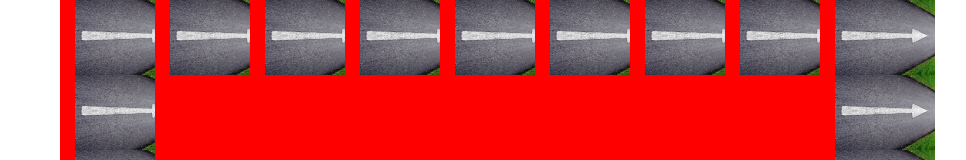
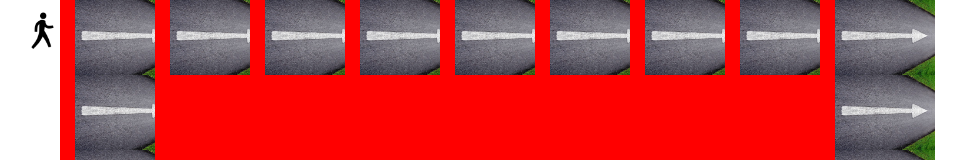
Before and after one commit to Burris19/game-React, a React (Create React App) app: page / in a window 1280 px wide. Shown: the top 160 px of the page, without its empty margins (10-976 px from the left). Built offline with nearby package versions, Linux system fonts and the light colour scheme.

Commit message:
[ADD] move image

```diff
--- a/package.json
+++ b/package.json
@@ -4,6 +4,7 @@
   "private": true,
   "dependencies": {
     "bootstrap": "^4.3.1",
+    "jquery": "^3.4.1",
     "react": "^16.11.0",
     "react-dom": "^16.11.0",
     "react-scripts": "3.2.0"
--- a/src/App.js
+++ b/src/App.js
@@ -1,6 +1,6 @@
 import React, { Component } from 'react';
 import './App.css';
-
+import $ from 'jquery'
 class App extends Component {
 
 
@@ -54,14 +54,28 @@ class App extends Component {
     })
   }
 
+
+
   render() {
     return (
-      <div className="container">
-        {this._renderMap()}
-      </div>
+      <>
+        <img
+          style={{
+            position: 'absolute'
+          }}
+          id="gamer"
+          width="100"
+          src="/images/man.jpg"
+          alt="Man"
+        />
+        <div className="container">
+          {this._renderMap()}
+        </div>
+      </>
     )
   }
+  //document.getElementById('gamer').style.top = 150+'px';
+
 }
 
-
 export default App;
```
Also changed, not shown: public/images/man.jpg (added), 1 other file (tests, documents, lock files or other folders).
